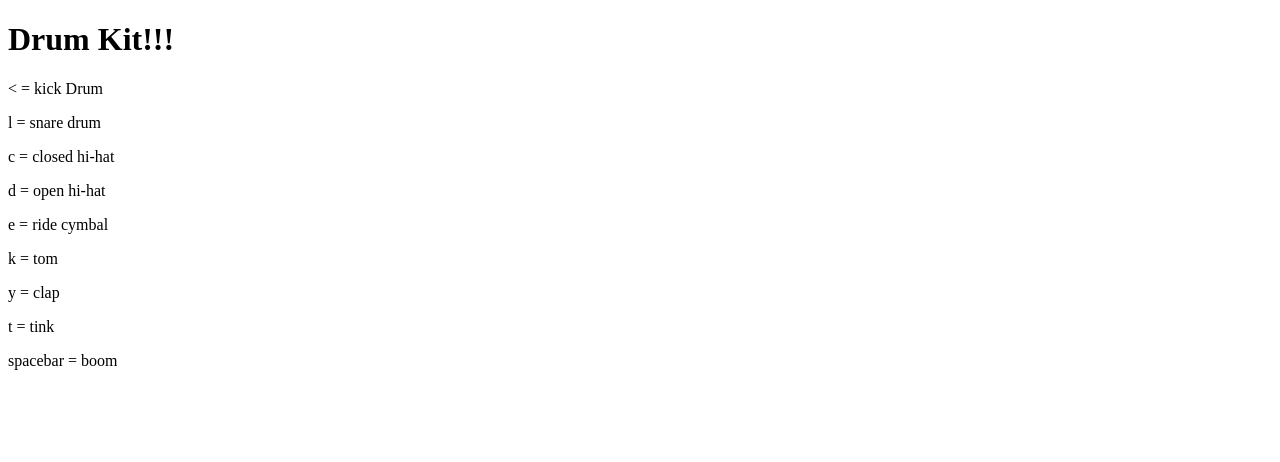
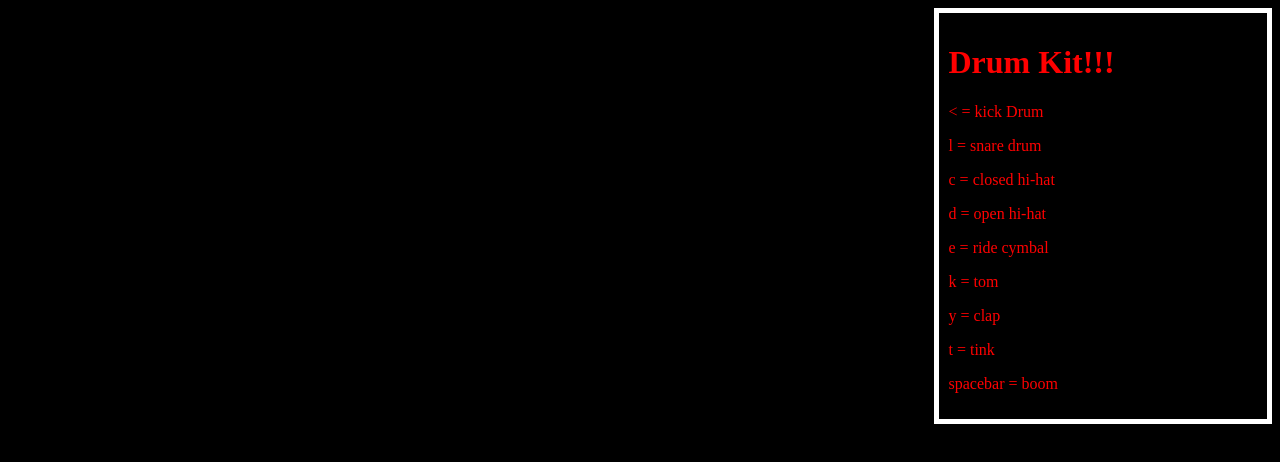
Before and after one commit to KimMcLelland/drumkit, a plain HTML site: page index.html in a window 1280 px wide. Drawn offline with Linux system fonts and the light colour scheme.

Commit message:
added some styling

```diff
--- a/index.html
+++ b/index.html
@@ -8,16 +8,7 @@
     <link rel="stylesheet" href="style.css">
 </head>
 <body>
-    <h1>Drum Kit!!!</h1>
-    <p>&lt; = kick Drum</p>
-    <p>l = snare drum</p>
-    <p>c = closed hi-hat</p>
-    <p>d = open hi-hat</p>
-    <p>e = ride cymbal</p>
-    <p>k = tom</p>
-    <p>y = clap</p>
-    <p>t = tink</p>
-    <p>spacebar = boom</p>
+    <div class = playspace>
         <audio id="boom">
             <source src="sounds/boom.wav" type="audio/wav">
             Your browser does not support the audio element.
@@ -54,6 +45,20 @@
             <source src="sounds/tom.wav" type="audio/wav">
             Your browser does not support the audio element.
         </audio>
+    </div>
+    <div class="textbox">
+        <h1>Drum Kit!!!</h1>
+        <p>&lt; = kick Drum</p>
+        <p>l = snare drum</p>
+        <p>c = closed hi-hat</p>
+        <p>d = open hi-hat</p>
+        <p>e = ride cymbal</p>
+        <p>k = tom</p>
+        <p>y = clap</p>
+        <p>t = tink</p>
+        <p>spacebar = boom</p>
+    </div>
+
     <script src="script.js"></script>
 </body>
 </html>
--- a/style.css
+++ b/style.css
@@ -0,0 +1,15 @@
+body {
+    background-color: black;
+    color: red;
+    display: flex;
+}
+
+.playspace {
+    width: 75%
+}
+
+.textbox {
+    border: white solid 5px;
+    padding: 10px;
+    width: 25%
+}
```
Lines whose indentation alone changed are shown as unchanged.
